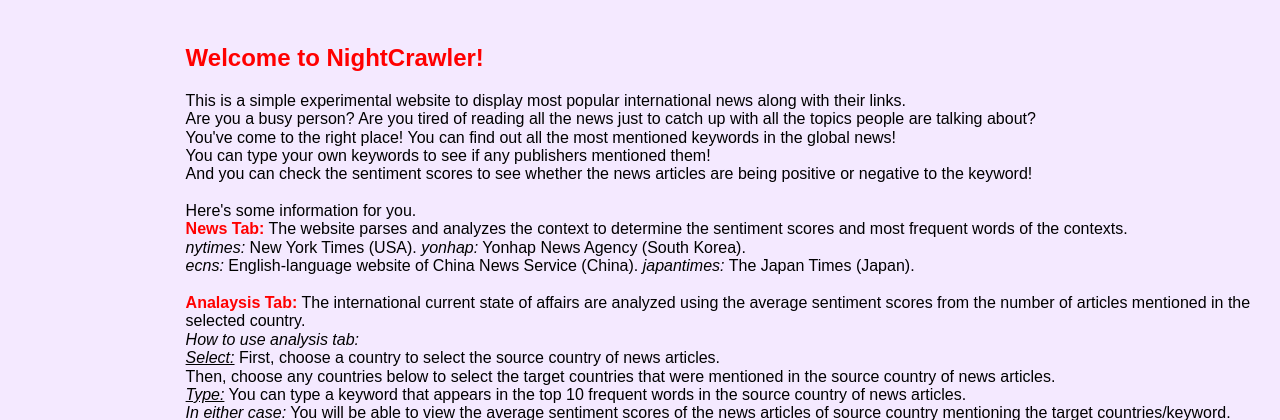
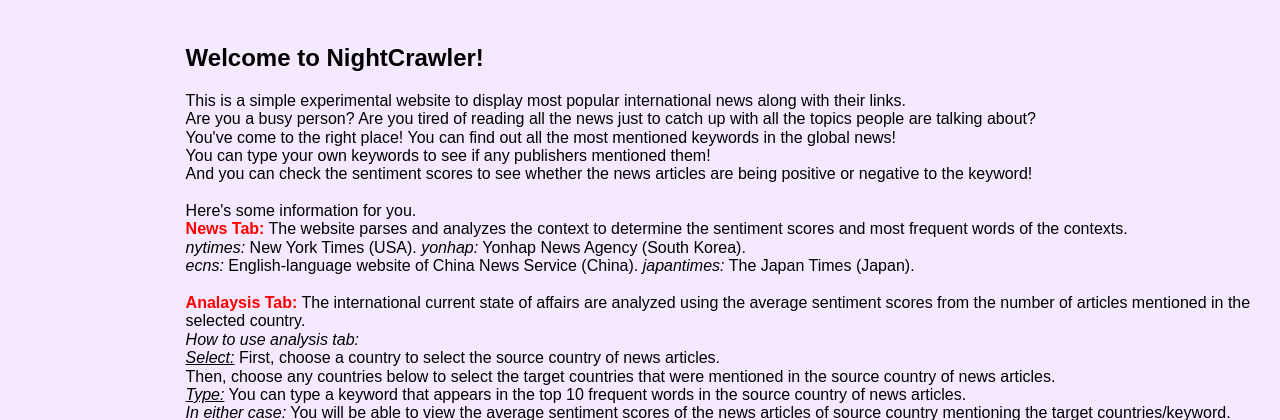
Before and after one commit to alchucam/nightcrawler, a Django app: page / in a window 1280 px wide. Shown: the part 89-509 px from the top of the page. Run offline with Django 3.2, Linux system fonts and the light colour scheme; parts of the project's set-up code (start-up, migrations or seed data) failed here and were passed over; some libraries are stand-ins or nearby versions.

```diff
--- a/nightcrawler/templates/services/home.html
+++ b/nightcrawler/templates/services/home.html
@@ -3,7 +3,7 @@
 
 {% block content%}
 <div class="home-content">
-  <h2 style="color:red;">Welcome to NightCrawler!</h2>
+  <h2>Welcome to NightCrawler!</h2>
   <p>This is a simple experimental website to display most popular international news along with their links.<br>
     Are you a busy person? Are you tired of reading all the news just to catch up with all the topics people are talking about?<br>
     You've come to the right place! You can find out all the most mentioned keywords in the global news!<br>
```
